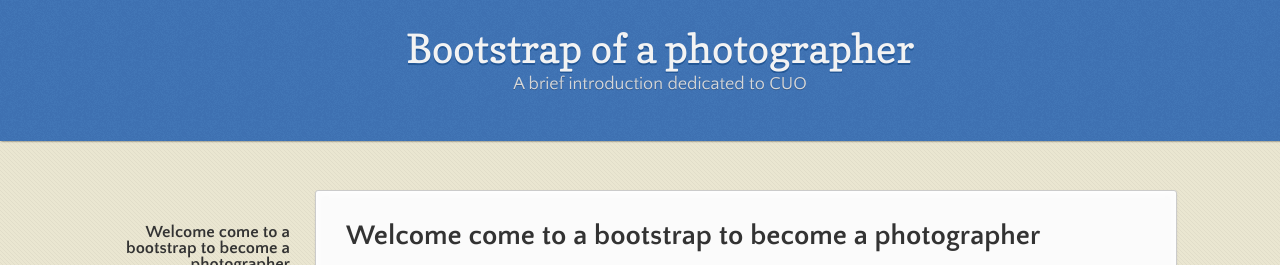
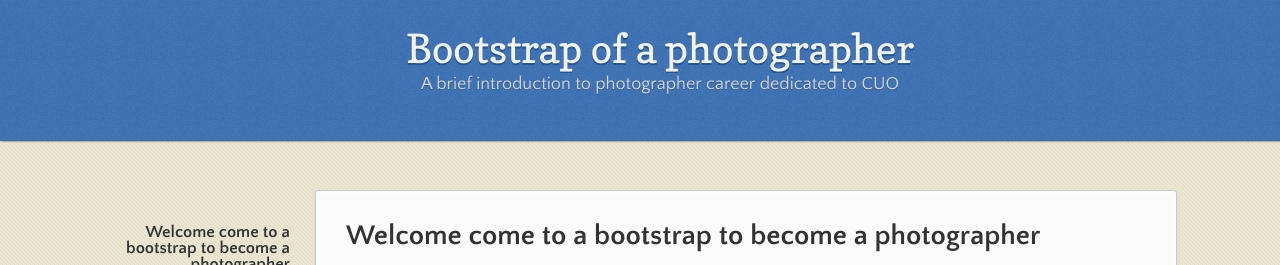
Before and after one commit to zhenxu92/BootstrapOfPhotographer, a Jekyll site: the page built from index.md, in a window 1280 px wide. Shown: the top 265 px of the page. Built offline with Jekyll 4.4.1, drawn with Linux system fonts in a browser that asks for light colours; our own code applies the rules of GitHub Pages for plain Markdown files.

Commit message:
Update _config.yml

```diff
--- a/_config.yml
+++ b/_config.yml
@@ -1,5 +1,5 @@
 title: Bootstrap of a photographer
-description: A brief introduction dedicated to CUO
+description: A brief introduction to photographer career dedicated to CUO
 show_downloads: true
 google_analytics:
 theme: jekyll-theme-leap-day
```
